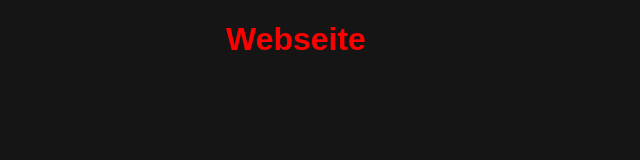
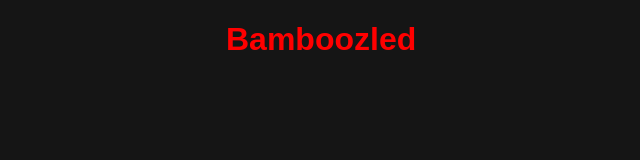
Before and after one commit to triandaphilos/website, a plain HTML site: page index.html in a window 1280 px wide. Shown: the whole page, without its empty margins (14-654 px from the left). Drawn offline with Linux system fonts and the light colour scheme.

Commit message:
add bamboozle

```diff
--- a/index.html
+++ b/index.html
@@ -6,5 +6,5 @@
     <link rel="shortcut icon" href="favicon.ico" type="image/x-icon"/>
 </head>
 <body>
-    <h1>Webseite</h1>
+    <h1>Bamboozled</h1>
 </body>
```
